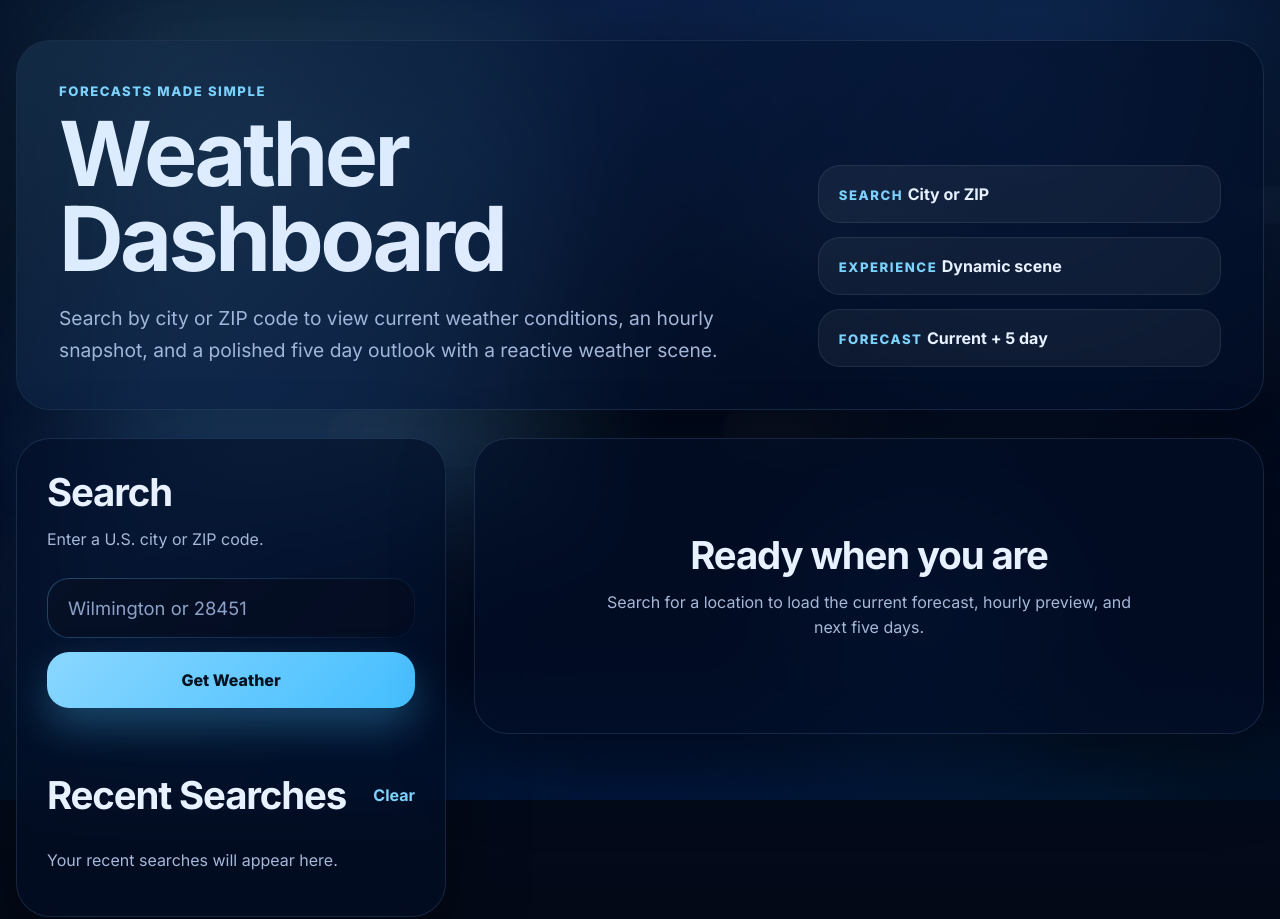
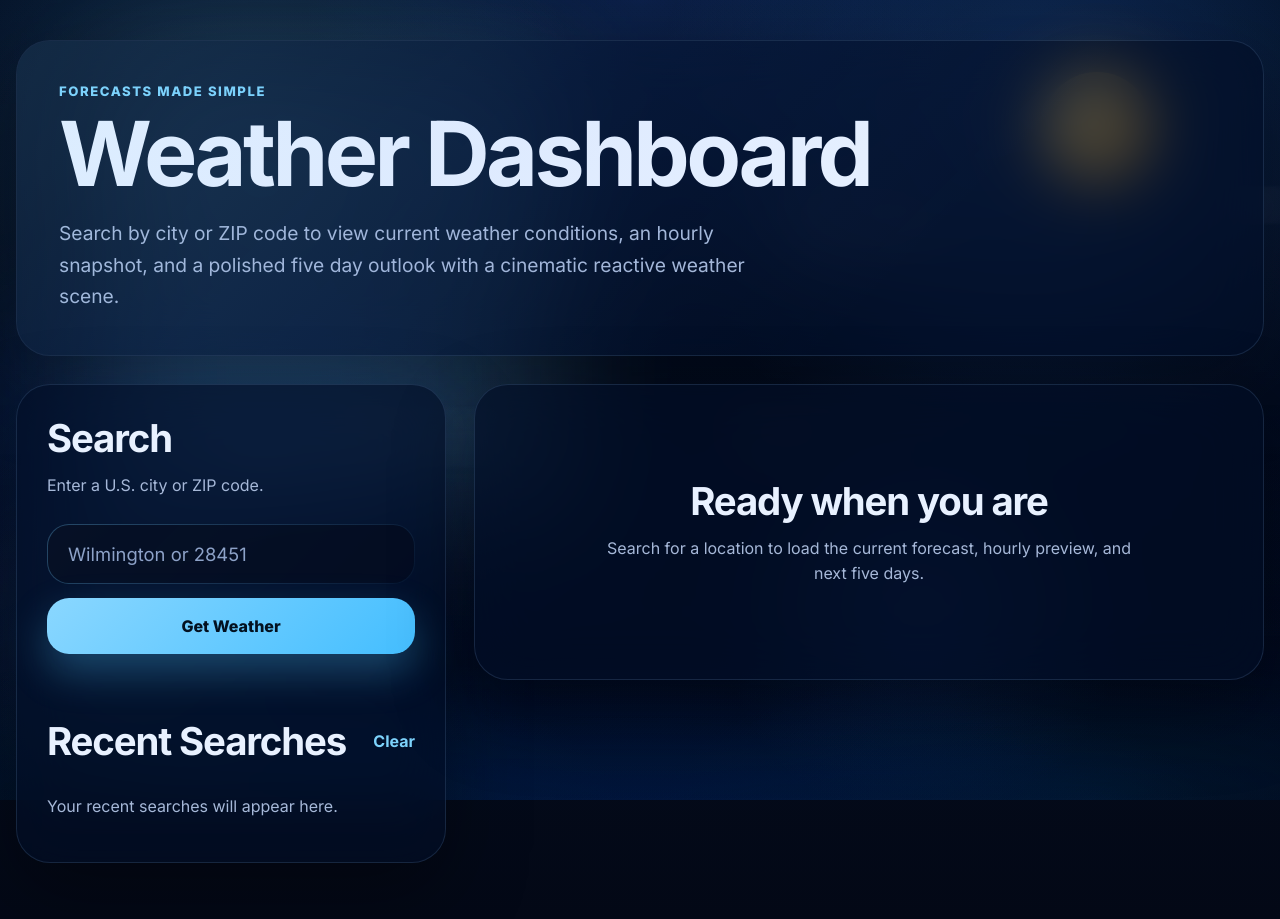
Before and after one commit to woodstr3313/Weather-Dashboard, a plain HTML site: page index.html in a window 1280 px wide. Shown: the top 919 px of the page. Drawn offline with Linux system fonts and the light colour scheme.

Commit message:
Clean up hero and refresh README with app preview

```diff
--- a/index.html
+++ b/index.html
@@ -4,123 +4,61 @@
 <meta charset="UTF-8" />
 <meta name="viewport" content="width=device-width, initial-scale=1.0" />
 <title>Weather Dashboard</title>
-    <meta
-      name="description"
-      content="Apple-inspired weather dashboard with ZIP code support, dynamic weather scenes, and a five day forecast."
-    />
+<meta name="description" content="Apple-inspired weather dashboard with ZIP support, cinematic scenes, and polished forecasts." />
 <link rel="icon" type="image/svg+xml" href="./favicon.svg" />
 <link rel="preconnect" href="https://fonts.googleapis.com" />
 <link rel="preconnect" href="https://fonts.gstatic.com" crossorigin />
-    <link
-      href="https://fonts.googleapis.com/css2?family=Inter:wght@400;500;600;700;800&display=swap"
-      rel="stylesheet"
-    />
+<link href="https://fonts.googleapis.com/css2?family=Inter:wght@400;500;600;700;800&display=swap" rel="stylesheet" />
 <link rel="stylesheet" href="./style.css" />
+<style>
+  .hero { display: block; }
+  .hero-copy-wrap { max-width: 920px; }
+</style>
 </head>
-  <body data-weather="clear">
+<body data-weather="clear" data-daytime="day">
 <div class="weather-scene" aria-hidden="true">
   <div class="scene-gradient"></div>
+  <div class="scene-starfield"></div>
   <div class="scene-glow scene-glow-one"></div>
   <div class="scene-glow scene-glow-two"></div>
+  <div class="scene-sun-moon"></div>
   <div class="scene-layer scene-layer-back"></div>
   <div class="scene-layer scene-layer-mid"></div>
   <div class="scene-layer scene-layer-front"></div>
+  <div class="storm-flash"></div>
   <div id="weather-particles" class="weather-particles"></div>
 </div>
-
 <div class="page-shell">
   <header class="hero panel tilt-surface">
     <div class="hero-copy-wrap">
       <p class="eyebrow">Forecasts made simple</p>
       <h1>Weather Dashboard</h1>
-          <p class="hero-copy">
-            Search by city or ZIP code to view current weather conditions, an hourly snapshot,
-            and a polished five day outlook with a reactive weather scene.
-          </p>
-        </div>
-        <div class="hero-chip-row">
-          <div class="hero-chip">
-            <span class="chip-label">Search</span>
-            <strong>City or ZIP</strong>
-          </div>
-          <div class="hero-chip">
-            <span class="chip-label">Experience</span>
-            <strong>Dynamic scene</strong>
-          </div>
-          <div class="hero-chip">
-            <span class="chip-label">Forecast</span>
-            <strong>Current + 5 day</strong>
-          </div>
+      <p class="hero-copy">Search by city or ZIP code to view current weather conditions, an hourly snapshot, and a polished five day outlook with a cinematic reactive weather scene.</p>
     </div>
   </header>
-
   <main class="dashboard-grid">
     <aside class="panel search-panel tilt-surface">
       <div class="panel-header">
         <h2>Search</h2>
         <p>Enter a U.S. city or ZIP code.</p>
       </div>
-
       <form id="search-form" class="search-form" novalidate>
         <label class="sr-only" for="city-input">Search weather by city or ZIP code</label>
-            <div class="input-shell">
-              <input
-                type="text"
-                id="city-input"
-                name="city"
-                placeholder="Wilmington or 28451"
-                autocomplete="off"
-              />
-            </div>
+        <div class="input-shell"><input type="text" id="city-input" name="city" placeholder="Wilmington or 28451" autocomplete="off" /></div>
         <button type="submit" id="search-button">Get Weather</button>
       </form>
-
       <p id="status-message" class="status-message" aria-live="polite"></p>
-
-          <div class="history-header">
-            <h3>Recent Searches</h3>
-            <button id="clear-history" class="text-button" type="button">Clear</button>
-          </div>
+      <div class="history-header"><h3>Recent Searches</h3><button id="clear-history" class="text-button" type="button">Clear</button></div>
       <div id="search-history-container" class="history-list"></div>
     </aside>
-
     <section class="weather-column">
-          <article id="empty-state" class="panel empty-state tilt-surface">
-            <div class="empty-state-inner">
-              <h2>Ready when you are</h2>
-              <p>
-                Search for a location to load the current forecast, hourly preview, and next five days.
-              </p>
-            </div>
-          </article>
-
+      <article id="empty-state" class="panel empty-state tilt-surface"><div class="empty-state-inner"><h2>Ready when you are</h2><p>Search for a location to load the current forecast, hourly preview, and next five days.</p></div></article>
       <article id="todays-forecast" class="panel current-weather hidden tilt-surface"></article>
-
-          <section id="hourly-section" class="panel hourly-section hidden tilt-surface">
-            <div class="section-heading-row">
-              <div>
-                <p class="section-eyebrow">Today</p>
-                <h2>Hourly Preview</h2>
-              </div>
-              <p class="section-subtitle">Next 24 hours at a glance.</p>
-            </div>
-            <div id="hourly-container" class="hourly-strip"></div>
-          </section>
-
-          <section id="five-day-section" class="panel forecast-section hidden tilt-surface">
-            <div class="section-heading-row">
-              <div>
-                <p class="section-eyebrow">Outlook</p>
-                <h2>5 Day Forecast</h2>
-              </div>
-              <p class="section-subtitle">A cleaner look at what is coming next.</p>
-            </div>
-            <div id="five-day-container" class="forecast-grid"></div>
-          </section>
+      <section id="hourly-section" class="panel hourly-section hidden tilt-surface"><div class="section-heading-row"><div><p class="section-eyebrow">Today</p><h2>Hourly Preview</h2></div><p class="section-subtitle">Next 24 hours at a glance.</p></div><div id="hourly-container" class="hourly-strip"></div></section>
+      <section id="five-day-section" class="panel forecast-section hidden tilt-surface"><div class="section-heading-row"><div><p class="section-eyebrow">Outlook</p><h2>5 Day Forecast</h2></div><p class="section-subtitle">A cleaner look at what is coming next.</p></div><div id="five-day-container" class="forecast-grid"></div></section>
     </section>
   </main>
 </div>
-
 <script src="./script.js"></script>
 </body>
 </html>
```
Also changed, not shown: images/app-preview.png (added), 1 other file. Lines whose indentation alone changed are shown as unchanged.
